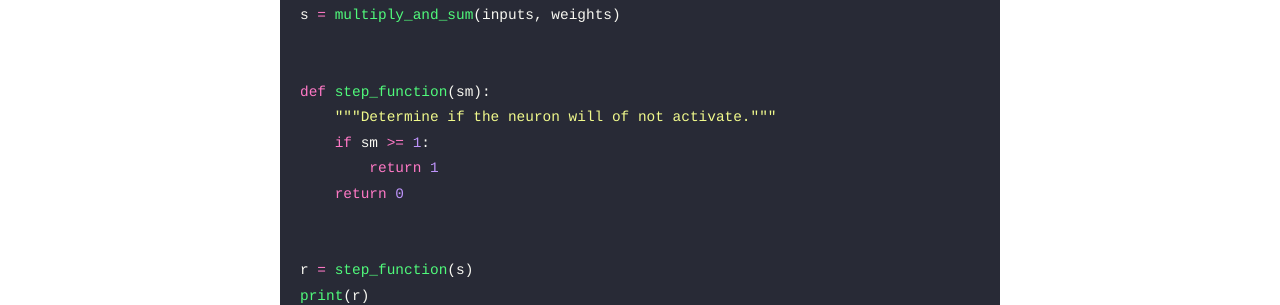
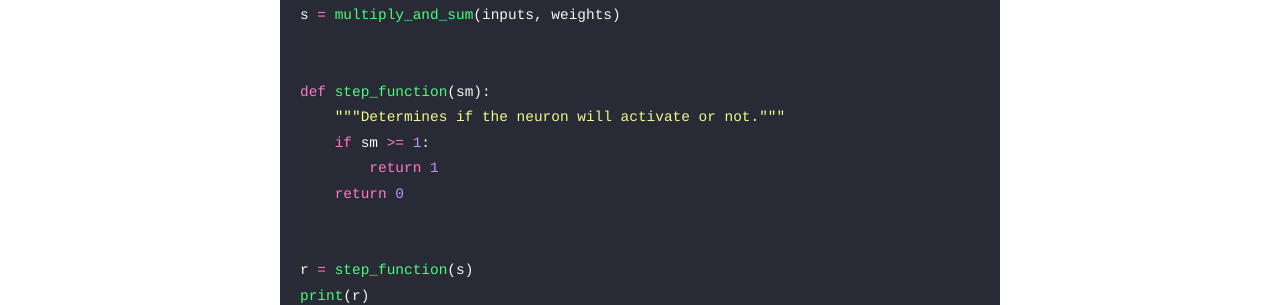
Before and after one commit to doretox/doretox.github.io, a Jekyll site: the page built from _posts/2022-07-19-perceptron.md, in a window 1280 px wide. Shown: the part 1317-1622 px from the top of the page. Built offline with Jekyll 4.4.1, drawn with Linux system fonts in a browser that asks for light colours.

Commit message:
Update 2022-07-19-perceptron.md

```diff
--- a/_posts/2022-07-19-perceptron.md
+++ b/_posts/2022-07-19-perceptron.md
@@ -33,7 +33,7 @@ s = multiply_and_sum(inputs, weights)
 
 
 def step_function(sm):
-    """Determine if the neuron will of not activate."""
+    """Determines if the neuron will activate or not."""
     if sm >= 1:
         return 1
     return 0
```
